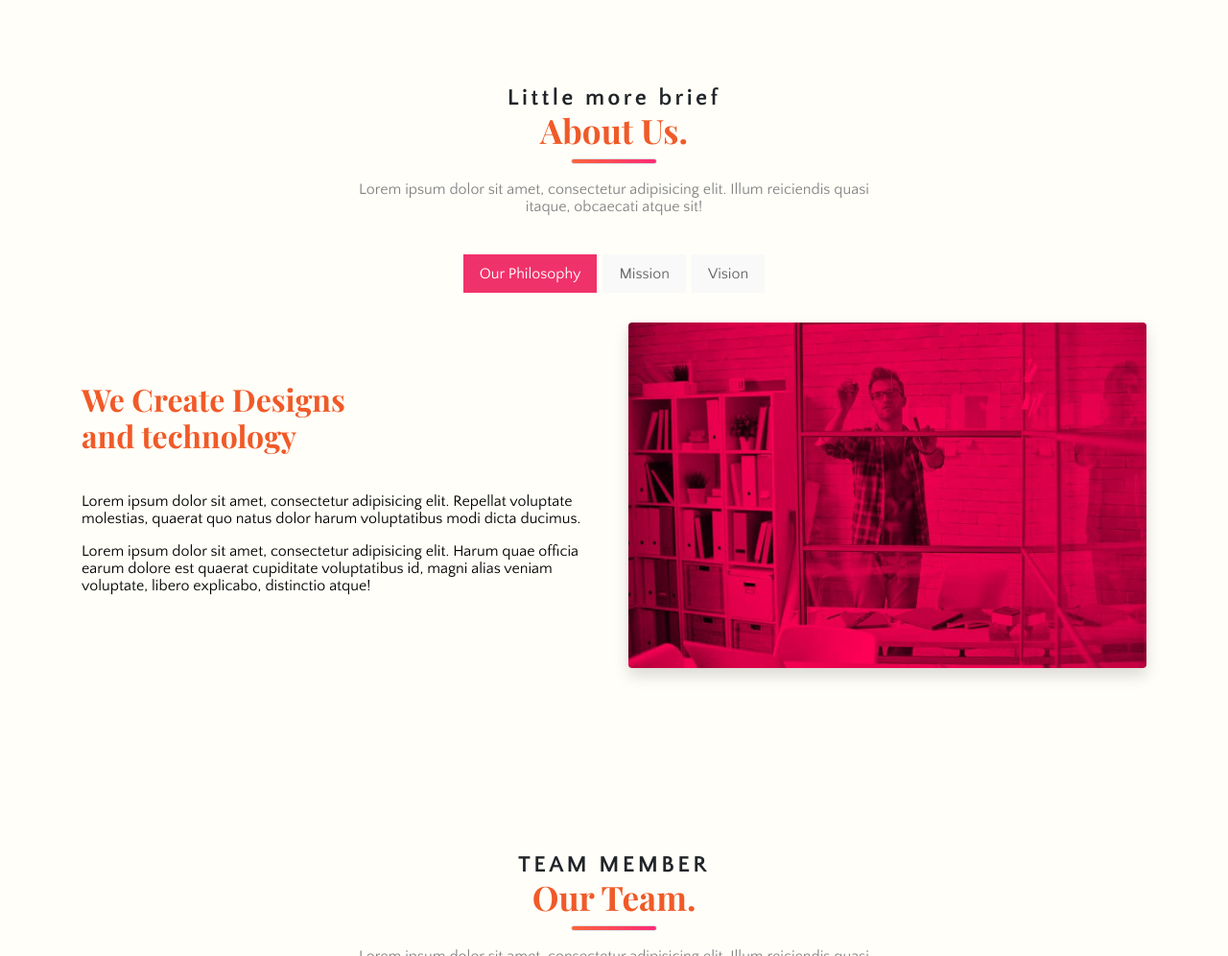
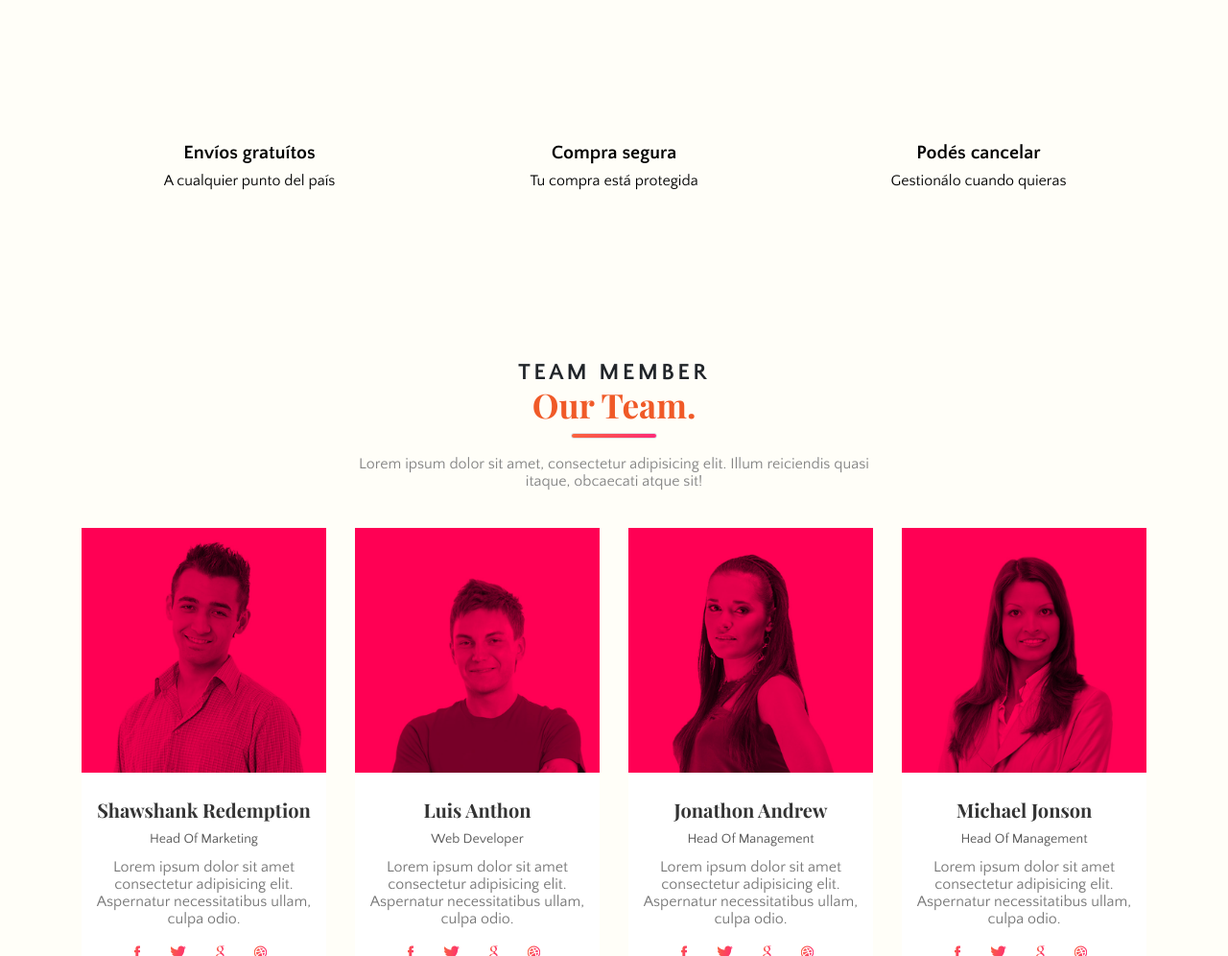
Before and after one commit to micaela-Santander98/TP-3-Santander, a plain HTML site: page about.html in a window 1280 px wide. Shown: the part 946-1942 px from the top of the page at 96% size. Drawn offline with nearby package versions, Linux system fonts and the light colour scheme; some packages are replaced by stand-ins of ours; files whose address does not match are found by name.

Commit message:
servicios

```diff
--- a/about.html
+++ b/about.html
@@ -172,84 +172,38 @@ Fixed Navigation
 			</div>
 		</div>
 
-<section class="about-mission-vision section">
-	<div class="container">
-		<div class="row">
-			<div class="col">
-				<div class="title">
-					<h4>Little more brief</h4>
-					<h2>About Us.</h2>
-					<span class="border"></span>
-					<p>Lorem ipsum dolor sit amet, consectetur adipisicing elit. Illum reiciendis quasi itaque, obcaecati atque sit!</p>
-				</div>
-			</div>
-		</div>
-		<div class="row">
-			<div class="col-md-12">
-				<div class="commonTab">
-					<ul class="nav nav-tabs justify-content-center" id="myTab" role="tablist">
-						<li class="nav-item">
-							<a class="nav-link active" id="home-tab" data-toggle="tab" href="#philosophy" role="tab" aria-controls="philosophy"
-							  aria-selected="true">Our Philosophy</a>
-						</li>
-						<li class="nav-item">
-							<a class="nav-link" id="profile-tab" data-toggle="tab" href="#mission" role="tab" aria-controls="mission"
-							  aria-selected="false">mission</a>
-						</li>
-						<li class="nav-item">
-							<a class="nav-link" id="contact-tab" data-toggle="tab" href="#vision" role="tab" aria-controls="vision"
-							  aria-selected="false">vision</a>
-						</li>
-					</ul>
-					<div class="tab-content" id="myTabContent">
-						<div class="tab-pane fade show active" id="philosophy" role="tabpanel" aria-labelledby="home-tab">
-							<div class="row">
-								<div class="col-md-6 align-self-center">
-									<h2>We Create Designs<br> and technology</h2>
-									<p>Lorem ipsum dolor sit amet, consectetur adipisicing elit. Repellat voluptate molestias, quaerat quo natus
-										dolor harum voluptatibus modi dicta ducimus.</p>
-									<p>Lorem ipsum dolor sit amet, consectetur adipisicing elit. Harum quae officia earum dolore est quaerat
-										cupiditate voluptatibus id, magni alias veniam voluptate, libero explicabo, distinctio atque!</p>
-								</div>
-								<div class="col-md-6">
-									<img class="img-fluid rounded shadow " src="images/company/company-image.jpg" alt="">
-								</div>
-							</div>
+		<section class="services section-xs" id="services">
+			<div class="container">
+
+				<div class="row">
+					<!-- Primer elemento -->
+					<div class="col-md-4 col-sm-6">
+						<div class="service-block color-bg text-center">
+							<h5><b>Envíos gratuítos</b></h5>
+							<p>A cualquier punto del país</p>
 						</div>
-						<div class="tab-pane fade" id="mission" role="tabpanel" aria-labelledby="profile-tab">
-							<div class="row">
-								<div class="col-md-6 align-self-center">
-									<h2>Our Mission</h2>
-									<p>Lorem ipsum dolor sit amet, consectetur adipisicing elit. Repellat voluptate molestias, quaerat quo natus
-										dolor harum voluptatibus modi dicta ducimus.</p>
-									<p>Lorem ipsum dolor sit amet, consectetur adipisicing elit. Harum quae officia earum dolore est quaerat
-										cupiditate voluptatibus id, magni alias veniam voluptate, libero explicabo, distinctio atque!</p>
-								</div>
-								<div class="col-md-6">
-									<img class="img-fluid rounded shadow mt-20" src="images/company/company-image-2.jpg" alt="">
-								</div>
-							</div>
+					</div>
+
+					<!-- Segundo elemento -->
+					<div class="col-md-4 col-sm-6">
+						<div class="service-block color-bg text-center">
+
+							<h5><b>Compra segura</b></h5>
+							<p>Tu compra está protegida</p>
 						</div>
-						<div class="tab-pane fade" id="vision" role="tabpanel" aria-labelledby="contact-tab">
-							<div class="row">
-								<div class="col-md-6 align-self-center">
-									<h2>Our Vision</h2>
-									<p>Lorem ipsum dolor sit amet, consectetur adipisicing elit. Repellat voluptate molestias, quaerat quo natus
-										dolor harum voluptatibus modi dicta ducimus.</p>
-									<p>Lorem ipsum dolor sit amet, consectetur adipisicing elit. Harum quae officia earum dolore est quaerat
-										cupiditate voluptatibus id, magni alias veniam voluptate, libero explicabo, distinctio atque!</p>
-								</div>
-								<div class="col-md-6">
-									<img class="img-fluid rounded shadow mt-20" src="images/company/company-image-3.jpg" alt="">
-								</div>
-							</div>
+					</div>
+
+					<!-- Tercer elemento -->
+					<div class="col-md-4 col-sm-6">
+						<div class="service-block color-bg text-center">
+							<div class="service-icon text-center">
+								<h5><b>Podés cancelar</b></h5>
+							<p>Gestionálo cuando quieras</p>
 						</div>
 					</div>
 				</div>
 			</div>
-		</div>
-	</div>
-</section>
+		</section>
 
 
 <!-- Start Our Team
--- a/css/style.css
+++ b/css/style.css
@@ -1230,6 +1230,9 @@ a:focus, a:hover {
 .section {
   background-color: #FFFEF8;
 }
+#services {
+  margin-top: 80px;
+}
 
 
 /*=================================================================
```
Also changed, not shown: index.html (+3 -3 lines).
